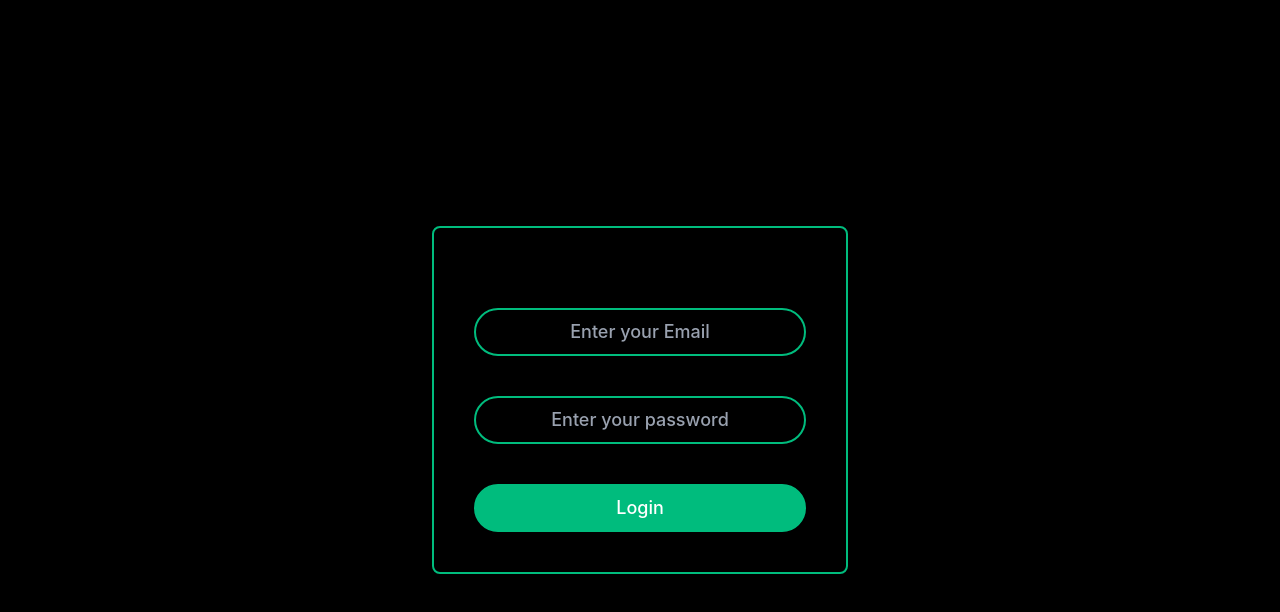
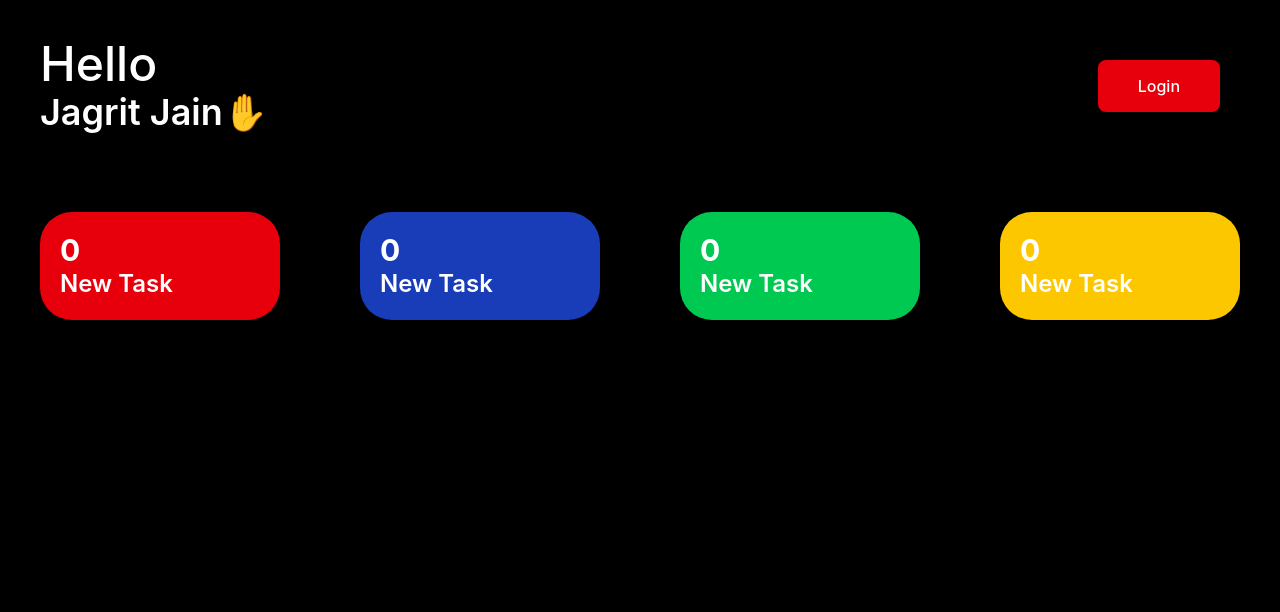
Before and after one commit to jagritjain18-sudo/reactpractice, a React (Vite) app: page / in a window 1280 px wide. Shown: the top 612 px of the page. Built offline with nearby package versions, Linux system fonts and the light colour scheme.

Commit message:
Added EmployeeUI

```diff
--- a/src/App.jsx
+++ b/src/App.jsx
@@ -1,13 +1,13 @@
 import { useState } from 'react'
 import './index.css'
 import Login from './Components/Auth/Login'
-
+import EmployeeDashboard from './Components/Dashboard/EmployeeDashboard'
 function App() {
   const [count, setCount] = useState(0)
 
   return (
     <>
-    <Login/>
+    <EmployeeDashboard/>
     </>
   )
 }
--- a/src/Components/Dashboard/EmployeeDashboard.jsx
+++ b/src/Components/Dashboard/EmployeeDashboard.jsx
@@ -0,0 +1,13 @@
+import React from 'react'
+import Header from '../Others/Header'
+import TaskNumber from '../Others/TaskNumber'
+function EmployeeDashboard() {
+  return (
+    <div className='w-screen h-screen bg-[#cIcIcI] p-10'>
+    <Header/>
+    <TaskNumber/>
+    </div>
+  )
+}
+
+export default EmployeeDashboard
--- /dev/null
+++ b/src/Components/Others/Header.jsx
@@ -0,0 +1,15 @@
+import React from 'react'
+
+function Header () {
+  return (
+    <>
+    <div className="flex justify-between ">
+       <div> <h1 className='text-5xl font-medium '>Hello </h1>
+        <h2 className='text-4xl font-semibold mt-1'>Jagrit Jain✋</h2></div>
+        <button className='bg-red-600 text-white px-10 py-1 rounded-lg font-medium m-5'>Login</button>
+    </div>
+    </>
+  )
+}
+
+export default Header
--- /dev/null
+++ b/src/Components/Others/TaskNumber.jsx
@@ -0,0 +1,18 @@
+import React from 'react'
+
+function TaskNumber(){
+  return (
+    <div className='flex justify-between mt-20 mb-20  overflow-hidden'>
+    <div className='bg-red-600 rounded-4xl w-1/5 p-5 gap-5'><h1 className='text-3xl font-bold '>0</h1>
+    <span className='text-2xl font-semibold'>New Task</span></div>
+    <div className='bg-blue-800 rounded-4xl w-1/5 p-5 gap-5'><h1 className='text-3xl font-bold '>0</h1>
+    <span className='text-2xl font-semibold'>New Task</span></div>
+    <div className='bg-green-500 rounded-4xl w-1/5 p-5 gap-5'><h1 className='text-3xl font-bold '>0</h1>
+    <span className='text-2xl font-semibold'>New Task</span></div>
+    <div className='bg-yellow-400 rounded-4xl w-1/5 p-5 gap-5'><h1 className='text-3xl font-bold '>0</h1>
+    <span className='text-2xl font-semibold'>New Task</span></div>
+    </div>
+  )
+}
+
+export default TaskNumber
--- a/src/index.css
+++ b/src/index.css
@@ -1,5 +1,5 @@
 @import "tailwindcss";
-*{
+body{
   background-color: black;
   color: white;
 }
```
Also changed, not shown: src/Components/TaskList/TaskList.jsx (added).
